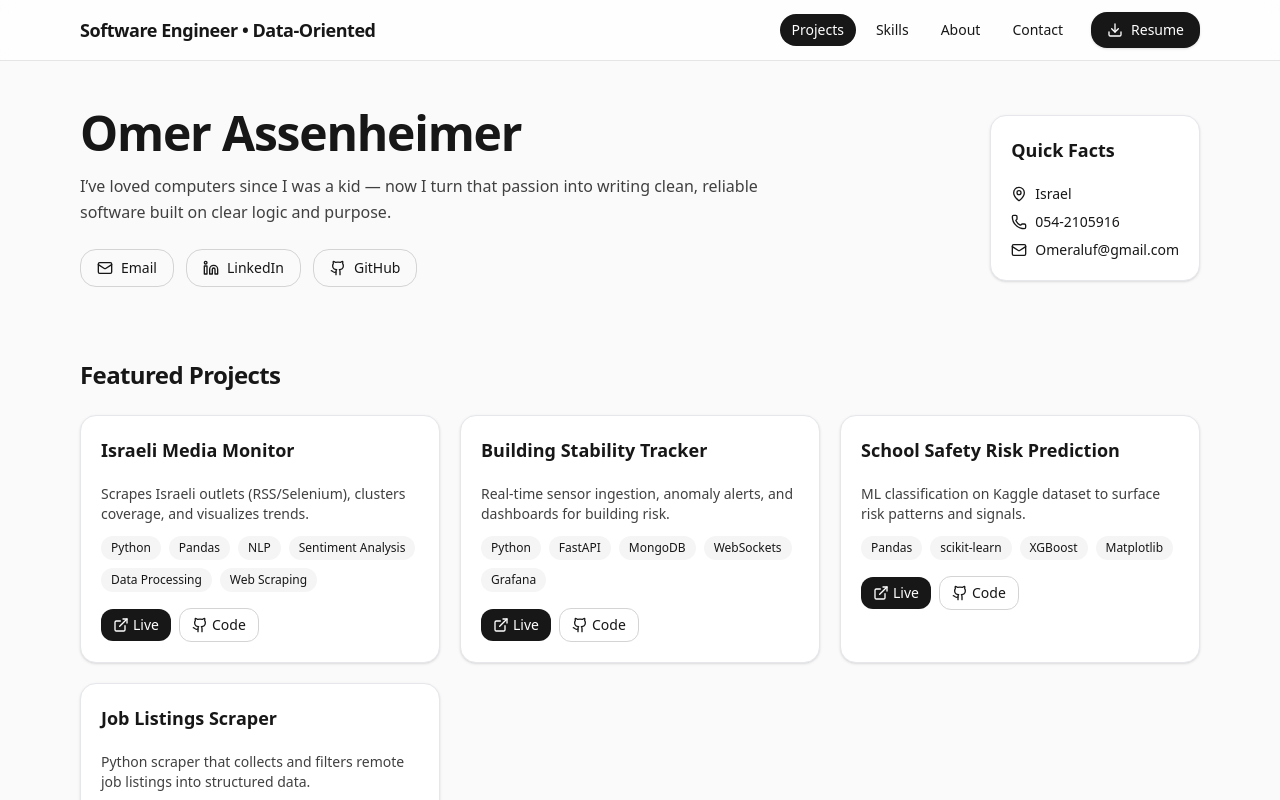
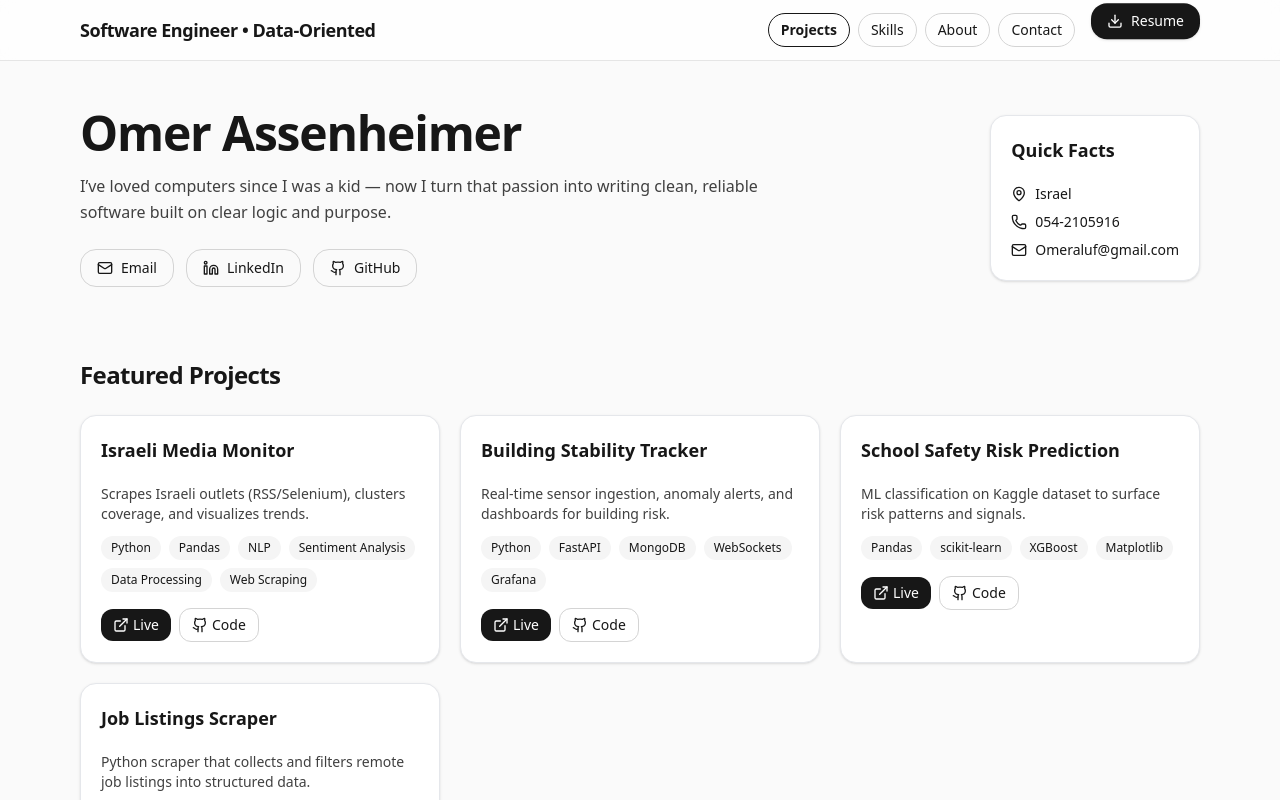
Before and after one commit to Omeraluf/Omer-Assenheimer-Portfolio, a React (Vite) app: page / in a window 1280 px wide. Shown: the top 800 px of the page. Built offline with nearby package versions, Linux system fonts and the light colour scheme.

Commit message:
upper bar works & resume work

```diff
--- a/index.html
+++ b/index.html
@@ -1,5 +1,5 @@
 <!doctype html>
-<html lang="en">
+<html lang="en" class="scroll-smooth">
   <head>
     <meta charset="UTF-8" />
     <link rel="icon" type="image/svg+xml" href="/vite.svg" />
--- a/package.json
+++ b/package.json
@@ -10,6 +10,7 @@
     "preview": "vite preview"
   },
   "dependencies": {
+    "@radix-ui/react-slot": "^1.2.3",
     "lucide-react": "^0.546.0",
     "react": "^19.1.1",
     "react-dom": "^19.1.1"
--- a/src/App.tsx
+++ b/src/App.tsx
@@ -89,7 +89,7 @@ export default function App() {
             {INFO.name}
           </a>
           <nav className="flex items-center gap-2 text-sm">
-            {[
+            {/* {[
               { id: "projects", label: "Projects" },
               { id: "skills", label: "Skills" },
               { id: "about", label: "About" },
@@ -107,9 +107,41 @@ export default function App() {
               >
                 {link.label}
               </a>
-            ))}
-            <a href={INFO.resumeUrl} className="ml-2">
-              <Button className="rounded-2xl shadow-sm">
+            ))} */}
+            {[
+              { id: "projects", label: "Projects" },
+              { id: "skills", label: "Skills" },
+              { id: "about", label: "About" },
+              { id: "contact", label: "Contact" },
+            ].map((link) => {
+              const isActive = active === (link.id as typeof active);
+              return (
+                <Button
+                  key={link.id}
+                  asChild
+                  size="sm"
+                  variant={isActive ? "outlineUnderline" : "outline"}
+                  className="rounded-full"
+                >
+                  <a
+                    href={`#${link.id}`}
+                    onClick={() => setActive(link.id as typeof active)}
+                    aria-current={isActive ? "page" : undefined}
+                  >
+                    {link.label}
+                  </a>
+                </Button>
+              );
+            })}
+            {/* <a href={INFO.resumeUrl} className="ml-2"> */}
+              <a
+              href={INFO.resumeUrl}
+              target="_blank"
+              rel="noreferrer"
+              className="ml-2"
+            >
+              <Button className="rounded-2xl shadow-sm animate-bounce"
+              style={{ animationDuration: "2s" }}>
                 <Download className="h-4 w-4 mr-2" />
                 Resume
               </Button>
--- a/src/components/ui/button.tsx
+++ b/src/components/ui/button.tsx
@@ -1,7 +1,9 @@
 // src/components/ui/button.tsx
 import React from "react";
+// 👇 this lets Button "pass through" its styles to its child (like <a>)
+import { Slot } from "@radix-ui/react-slot";
 
-type Variant = "default" | "secondary" | "outline";
+type Variant = "default" | "secondary" | "outline" | "outlineBlue" | "outlineFilled" | "outlineGlow" | "outlineUnderline";
 type Size = "default" | "sm";
 
 const base =
@@ -9,27 +11,58 @@ const base =
 const variants: Record<Variant, string> = {
   default: "bg-neutral-900 text-white hover:bg-neutral-800 focus:ring-neutral-900",
   secondary: "bg-neutral-100 text-neutral-900 hover:bg-neutral-200 focus:ring-neutral-300",
-  outline:
-    "border border-neutral-300 text-neutral-900 hover:bg-neutral-50 focus:ring-neutral-300",
-};
+  outline: "border border-neutral-300 text-neutral-900 hover:bg-neutral-50 focus:ring-neutral-300",
+  // ① outlineBlue — clean blue border + subtle tint
+  outlineBlue:
+    "border border-blue-400 text-blue-700 bg-blue-50/40 hover:bg-blue-100/40 focus:ring-blue-400",
+
+  // ② outlineFilled — keeps outline border but adds light fill and bold text
+  outlineFilled:
+    "border-2 border-blue-600 text-white bg-blue-600 hover:bg-blue-700 focus:ring-blue-600",
+
+  // ③ outlineGlow — blue glow shadow around border (no background fill)
+  outlineGlow:
+    "border border-blue-400 text-blue-700 hover:bg-blue-50 focus:ring-blue-400 shadow-[0_0_10px_rgba(37,99,235,0.3)]",
+
+  // ④ outlineUnderline — stays outline but shows animated underline on hover
+  outlineUnderline: [
+  "relative",
+  "border border-neutral-900 text-neutral-900 font-semibold",
+  // "hover:text-neutral-900 hover:border-neutral-900 focus:ring-neutral-400",
+  "transition-all duration-300",
+  ].join(" "),
+
+
+  };
+
 const sizes: Record<Size, string> = {
   default: "px-4 py-2 text-sm",
   sm: "px-3 py-1.5 text-sm",
 };
 
+// 👇 add asChild to the props interface
 interface Props extends React.ButtonHTMLAttributes<HTMLButtonElement> {
   variant?: Variant;
   size?: Size;
   className?: string;
+  asChild?: boolean; // <-- new
 }
 
 export function Button({
   variant = "default",
   size = "default",
   className = "",
+  asChild = false, // <-- default is false
   ...props
 }: Props) {
+  // 👇 decide which element to render:
+  // if asChild is true → use Slot, else → use <button>
+  const Comp = asChild ? Slot : "button";
+
   return (
-    <button className={`${base} ${variants[variant]} ${sizes[size]} ${className}`} {...props} />
+    <Comp
+      className={`${base} ${variants[variant]} ${sizes[size]} ${className}`}
+      {...props}
+    />
   );
 }
```
Also changed, not shown: TODO.txt (added).
